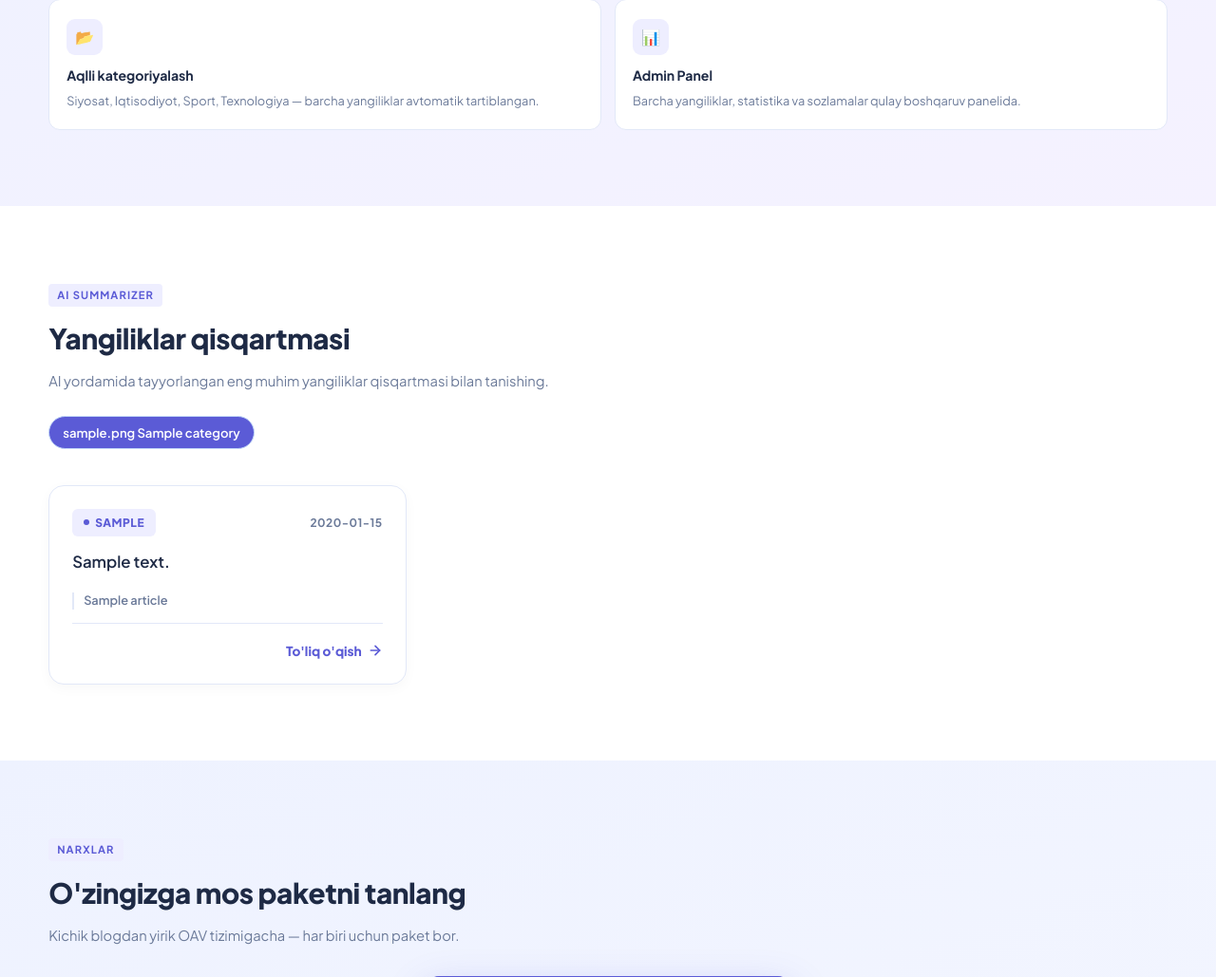
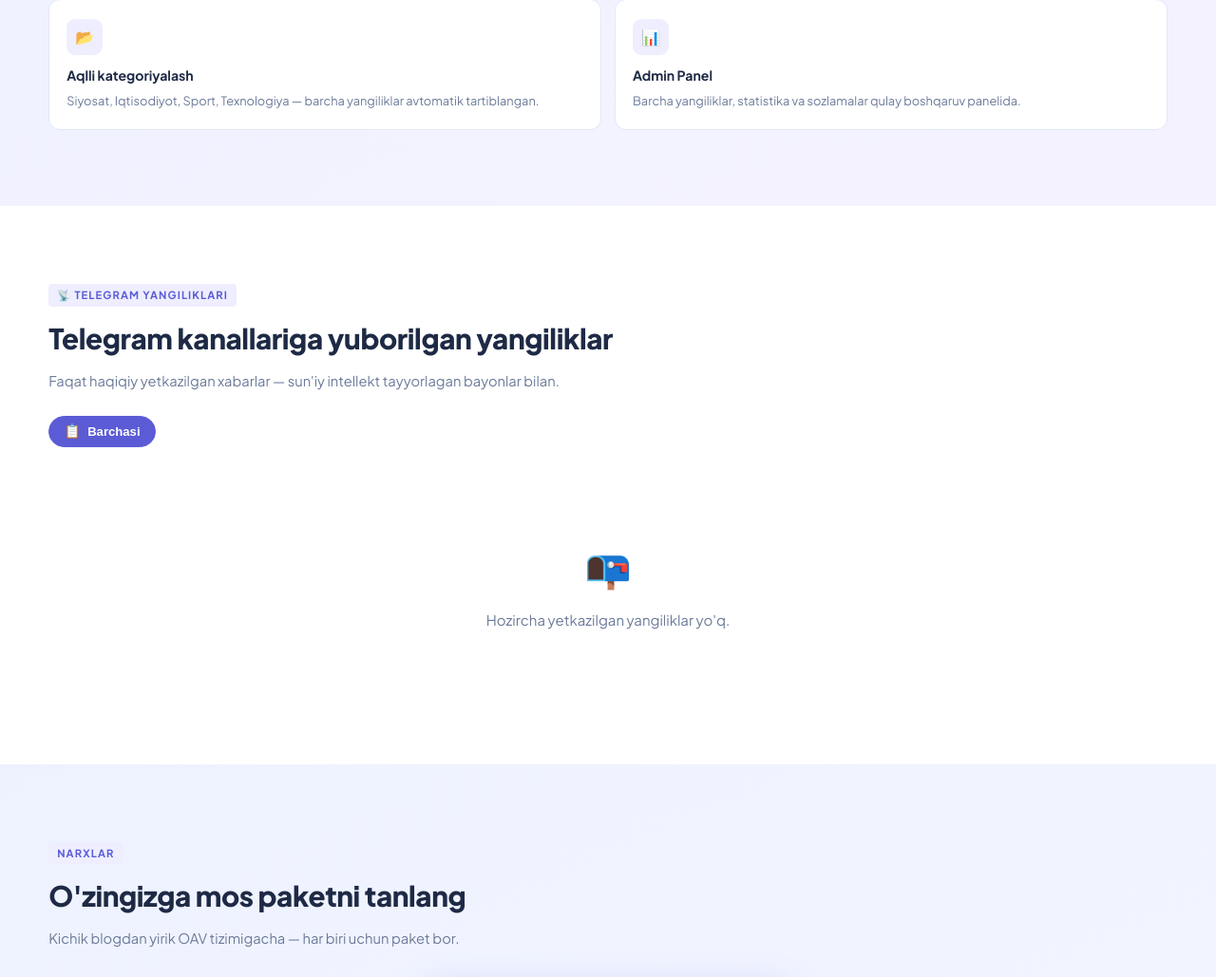
Before and after one commit to Abdulazizrav/Sado.uz, a Django app: page / in a window 1280 px wide. Shown: the part 1185-2214 px from the top of the page at 95% size. Run offline with Django 5.2, Linux system fonts and the light colour scheme; tables that the repository leaves empty hold one stand-in row (values such as "Sample post"); data that the repository does not hold is empty.

Commit message:
feat: replace news section with live Telegram delivery feed

```diff
--- a/config/urls.py
+++ b/config/urls.py
@@ -4,7 +4,7 @@ from django.views.generic import TemplateView
 from django.http import JsonResponse
 import json
 
-from news.models import Category, Article
+from news.models import Category, Article, TelegramChannel, TelegramDelivery
 
 PRICING_PLANS = [
     {
@@ -16,9 +16,9 @@ PRICING_PLANS = [
         'features': [
             '1 ta Telegram kanal',
             'Oyiga 150 ta xabar (~350 bayon)',
-            'O‘zbek tiliga tarjima',
+            'O\u2019zbek tiliga tarjima',
             'Oddiy sun\'iy intelekt',
-            'Keyword filter (kalit so‘zlar)',
+            'Keyword filter (kalit so\u2019zlar)',
             'Avtomatik Telegramga joylash',
             'Standart qo\'llab quvvatlash'
         ],
@@ -29,7 +29,7 @@ PRICING_PLANS = [
         'price': "1,000,000",
         'period': "so'm / oy",
         'popular': True,
-        'target_audience': 'O‘rta bizneslar, media sahifalar va SMM jamoalar uchun.',
+        'target_audience': 'O\u2019rta bizneslar, media sahifalar va SMM jamoalar uchun.',
         'features': [
             '3 ta Telegram kanal',
             'Oyiga 500 ta xabar (~1300 bayon)',
@@ -53,43 +53,76 @@ PRICING_PLANS = [
             'VIP moslashtirish',
             'Breaking news (tezkor yangiliklar)',
             'Tahliliy dashboard',
-            'White-label (o‘z brendingiz bilan)',
+            'White-label (o\u2019z brendingiz bilan)',
             'Premium ko\'maklashish'
         ],
         'best_for': 'Katta media va avtomatlashtirilgan tizimlar'
     },
 ]
 
-def fetch_news_api(request):
-    category_name = request.GET.get('category', '')
+
+def fetch_delivered_news(request):
+    """
+    Returns news articles that were successfully delivered to Telegram channels.
+    Only status='delivered' records are shown.
+    Supports optional ?channel_id=<id> filter and ?offset=<n> for pagination.
+    """
+    channel_id_filter = request.GET.get('channel_id', '')
+    offset = int(request.GET.get('offset', 0))
+    limit = 12
 
     try:
-        # Get the requested category
-        category = Category.objects.filter(name=category_name).first()
-        if not category:
-            return JsonResponse({'status': 'ok', 'news': []})
+        qs = TelegramDelivery.objects.filter(
+            status='delivered'
+        ).select_related(
+            'summary__article',
+            'telegram_channel'
+        ).order_by('-sent_date', '-id')
 
-        # Fetch the articles dynamically (extremely fast)
-        # Only return articles that have an AI summary and are manually categorized
-        articles = Article.objects.filter(category=category, summary_rel__isnull=False).select_related('summary_rel').order_by('-published_date')[:12]
+        if channel_id_filter:
+            qs = qs.filter(telegram_channel__channel_id=channel_id_filter)
+
+        deliveries = qs[offset: offset + limit]
 
         news_data = []
-        for a in articles:
-            summary = ''
-            if hasattr(a, 'summary_rel') and a.summary_rel:
-                summary = a.summary_rel.summary_text
+        for delivery in deliveries:
+            summary = delivery.summary
+            article = summary.article if summary else None
+            channel = delivery.telegram_channel
 
             news_data.append({
-                'id': a.id,
-                'title': a.title,
-                'url': a.url,
-                'source': a.source,
-                'published_date': a.published_date,
-                'summary_text': summary
+                'id': delivery.id,
+                'summary_text': summary.summary_text if summary else '',
+                'title': article.title if article else '',
+                'url': article.url if article else '#',
+                'source': article.source if article else '',
+                'published_date': str(delivery.sent_date) if delivery.sent_date else '',
+                'channel_name': channel.name if channel else '',
+                'channel_id': str(channel.channel_id) if channel else '',
             })
 
-        return JsonResponse({'status': 'ok', 'news': news_data})
+        total = qs.count()
+        return JsonResponse({
+            'status': 'ok',
+            'news': news_data,
+            'has_more': (offset + limit) < total,
+            'total': total,
+        })
 
+    except Exception as e:
+        return JsonResponse({'status': 'error', 'message': str(e)}, status=500)
+
+
+def fetch_channels(request):
+    """Returns the list of Telegram channels that have delivered news."""
+    try:
+        channel_ids = TelegramDelivery.objects.filter(
+            status='delivered'
+        ).values_list('telegram_channel_id', flat=True).distinct()
+
+        channels = TelegramChannel.objects.filter(id__in=channel_ids).values('id', 'name', 'channel_id')
+
+        return JsonResponse({'status': 'ok', 'channels': list(channels)})
     except Exception as e:
         return JsonResponse({'status': 'error', 'message': str(e)}, status=500)
 
@@ -97,24 +130,12 @@ def fetch_news_api(request):
 def home_view(request):
     from django.shortcuts import render
 
-    categories = Category.objects.all()
-    template_categories = []
-    for c in categories:
-        template_categories.append({
-            'icon': c.icon,
-            'label': c.name,
-            'value': c.name
-        })
-
     return render(request, 'index.html', {
         'plans': PRICING_PLANS,
-        'categories': template_categories,
     })
 
 
 def contact_submit(request):
-    from django.views.decorators.http import require_POST
-
     if request.method != 'POST':
         from django.http import HttpResponseNotAllowed
         return HttpResponseNotAllowed(['POST'])
@@ -132,5 +153,6 @@ urlpatterns = [
     path('oferta/', TemplateView.as_view(template_name='oferta.html'), name='oferta'),
     path('privacy/', TemplateView.as_view(template_name='privacy.html'), name='privacy'),
     path('contact/', contact_submit, name='contact_submit'),
-    path('api/news/', fetch_news_api, name='fetch_news_api'),
+    path('api/news/', fetch_delivered_news, name='fetch_delivered_news'),
+    path('api/channels/', fetch_channels, name='fetch_channels'),
 ]
--- a/templates/index.html
+++ b/templates/index.html
@@ -201,17 +201,8 @@
     .feature-card h4 { font-size: 0.88rem; font-weight: 700; color: var(--slate); margin-bottom: 5px; }
     .feature-card p  { color: var(--muted); font-size: 0.8rem; line-height: 1.6; }
 
-    /* NEWS TYPES */
-    #news-types { background: var(--white); }
 
-    .news-tags { display: flex; gap: 9px; flex-wrap: wrap; margin-top: 26px; }
-    .news-tag {
-      background: var(--sky-pale); border: 1px solid var(--sky-border);
-      color: var(--indigo); font-weight: 600; padding: 6px 14px;
-      border-radius: 50px; font-size: 0.82rem;
-      transition: background 0.2s, color 0.2s, transform 0.15s; cursor: pointer;
-    }
-    .news-tag:hover, .news-tag.active { background: var(--indigo); color: #fff; transform: translateY(-2px); }
+
 
     .news-grid {
       display: grid; grid-template-columns: repeat(auto-fill, minmax(320px, 1fr));
@@ -230,57 +221,114 @@
       border-color: rgba(91,91,214,0.3);
       box-shadow: 0 16px 36px rgba(91,91,214,0.12);
     }
-    .news-meta {
-      display: flex; justify-content: space-between; align-items: center;
+
+
+    /* LIVE NEWS SECTION */
+    #live-news { background: var(--white); }
+
+    .channel-filter-bar {
+      display: flex; gap: 9px; flex-wrap: wrap; margin-top: 26px;
+    }
+    .ch-btn {
+      display: inline-flex; align-items: center; gap: 7px;
+      background: var(--sky-pale); border: 1px solid var(--sky-border);
+      color: var(--indigo); font-weight: 600; padding: 7px 15px;
+      border-radius: 50px; font-size: 0.82rem;
+      cursor: pointer; transition: all 0.2s;
+    }
+    .ch-btn:hover, .ch-btn.active {
+      background: var(--indigo); color: #fff;
+      border-color: var(--indigo); transform: translateY(-2px);
+    }
+    .ch-btn .ch-icon { font-size: 0.9rem; }
+
+    .news-grid {
+      display: grid;
+      grid-template-columns: repeat(auto-fill, minmax(320px, 1fr));
+      gap: 22px; margin-top: 32px;
+    }
+    .news-card {
+      background: #fff; border: 1px solid var(--border);
+      border-radius: 16px; padding: 22px;
+      display: flex; flex-direction: column; gap: 12px;
+      position: relative; overflow: hidden;
+      transition: all 0.3s cubic-bezier(0.25, 0.8, 0.25, 1);
+      box-shadow: 0 4px 14px rgba(0,0,0,0.03);
+      text-decoration: none;
+    }
+    .news-card:hover {
+      transform: translateY(-5px);
+      border-color: rgba(91,91,214,0.3);
+      box-shadow: 0 16px 36px rgba(91,91,214,0.12);
+    }
+    .news-card-top {
+      display: flex; justify-content: space-between;
+      align-items: flex-start; gap: 10px;
+    }
+    .channel-badge {
+      display: inline-flex; align-items: center; gap: 5px;
+      background: var(--indigo-pale); color: var(--indigo);
+      font-size: 0.72rem; font-weight: 800; padding: 4px 10px;
+      border-radius: 50px; white-space: nowrap; flex-shrink: 0;
+    }
+    .channel-badge::before { content: "📢"; }
+    .news-date {
+      font-size: 0.72rem; color: var(--muted); font-weight: 600;
+      white-space: nowrap;
+    }
+    .news-summary {
+      font-size: 0.97rem; font-weight: 600; color: var(--slate);
+      line-height: 1.6;
+      display: -webkit-box; -webkit-line-clamp: 5;
+      -webkit-box-orient: vertical; overflow: hidden;
+      flex: 1;
+    }
+    .news-card:hover .news-summary { color: var(--indigo); }
+    .news-original-title {
+      font-size: 0.78rem; color: var(--muted); line-height: 1.4;
+      display: -webkit-box; -webkit-line-clamp: 2;
+      -webkit-box-orient: vertical; overflow: hidden;
+      border-left: 2px solid var(--border); padding-left: 9px;
+      margin-top: 2px;
+    }
+    .news-card-footer {
+      margin-top: auto; padding-top: 14px;
+      border-top: 1px solid var(--border);
+      display: flex; align-items: center;
+      justify-content: space-between;
+    }
+    .news-source-label {
       font-size: 0.75rem; color: var(--muted); font-weight: 700;
-      text-transform: uppercase; letter-spacing: 0.5px;
+      text-transform: uppercase; letter-spacing: 0.04em;
     }
-    .news-source {
-      color: var(--indigo); background: var(--indigo-pale);
-      padding: 5px 12px; border-radius: 6px; font-weight: 800;
-      display: inline-flex; align-items: center; gap: 6px;
+    .news-read-link {
+      font-size: 0.82rem; font-weight: 800; color: var(--indigo);
+      display: flex; align-items: center; gap: 5px;
     }
-    .news-source::before {
-      content: ""; display: block; width: 6px; height: 6px; border-radius: 50%; background: var(--indigo);
+    .news-read-link svg { width: 14px; height: 14px; transition: transform 0.2s; }
+    .news-card:hover .news-read-link svg { transform: translateX(4px); }
+
+    .news-loading-state {
+      grid-column: 1 / -1; text-align: center;
+      padding: 60px 20px; color: var(--muted);
     }
-    .summary-highlight {
-      font-size: 1.05rem; font-weight: 600; color: var(--slate); line-height: 1.6;
-      display: -webkit-box; -webkit-line-clamp: 4; -webkit-box-orient: vertical; overflow: hidden;
-      margin-bottom: 4px;
+    .news-loading-spinner {
+      width: 36px; height: 36px; border: 3px solid var(--border);
+      border-top-color: var(--indigo); border-radius: 50%;
+      animation: spin 0.8s linear infinite; margin: 0 auto 14px;
     }
-    .article-title-small {
-      font-size: 0.8rem; font-weight: 600; color: var(--muted); line-height: 1.4;
-      display: -webkit-box; -webkit-line-clamp: 2; -webkit-box-orient: vertical; overflow: hidden;
-      border-left: 2px solid var(--border); padding-left: 10px; margin-top: auto;
+    @keyframes spin { to { transform: rotate(360deg); } }
+
+    .load-more-wrap { text-align: center; margin-top: 36px; }
+    .load-more-btn {
+      display: inline-flex; align-items: center; gap: 8px;
+      background: var(--white); border: 1.5px solid var(--indigo);
+      color: var(--indigo); padding: 10px 28px; border-radius: 8px;
+      font-weight: 700; font-size: 0.88rem; cursor: pointer;
+      transition: all 0.2s; font-family: 'Plus Jakarta Sans', sans-serif;
     }
-    .news-card:hover .summary-highlight { color: var(--indigo); }
-
-    .news-card-footer {
-      margin-top: auto; padding-top: 18px; border-top: 1px solid var(--border);
-      display: flex; align-items: center; justify-content: flex-end;
-      color: var(--indigo); font-weight: 800; font-size: 0.85rem; gap: 6px;
-      transition: color 0.2s;
-    }
-    .news-card-footer svg { width: 16px; height: 16px; transition: transform 0.2s; }
-    .news-card:hover .news-card-footer svg { transform: translateX(5px); }
-    .news-loading { text-align: center; padding: 40px; color: var(--muted); font-weight: 600; font-size: 0.9rem; }
-
-    .news-ticker {
-      margin-top: 28px; background: var(--bg);
-      border: 1px solid var(--border); border-radius: 12px;
-      padding: 14px 20px; overflow: hidden;
-    }
-    .ticker-label {
-      font-size: 0.68rem; font-weight: 700; letter-spacing: 0.1em;
-      text-transform: uppercase; color: var(--indigo);
-      margin-bottom: 9px; display: flex; align-items: center; gap: 6px;
-    }
-    .ticker-dot { width: 6px; height: 6px; border-radius: 50%; background: #EF4444; animation: pulse 1.5s infinite; }
-    .ticker-wrap { overflow: hidden; }
-    .ticker-track { display: flex; gap: 48px; animation: ticker 25s linear infinite; white-space: nowrap; }
-    .ticker-item { color: var(--slate-mid); font-size: 0.85rem; display: flex; align-items: center; gap: 7px; }
-    .ticker-item::before { content: "📰"; }
-    @keyframes ticker { from{transform:translateX(0)} to{transform:translateX(-50%)} }
+    .load-more-btn:hover { background: var(--indigo); color: #fff; }
+    .load-more-btn:disabled { opacity: 0.5; cursor: not-allowed; }
 
     /* PRICING */
     #pricing { background: linear-gradient(155deg, #EEF2FF 0%, #F5F7FF 100%); }
@@ -484,7 +532,7 @@
   <a href="/" class="logo">Sado<span>Uz</span></a>
   <ul class="nav-links">
     <li><a href="#features">Xususiyatlar</a></li>
-    <li><a href="#news-types">Yangiliklar</a></li>
+    <li><a href="#live-news">Yangiliklar</a></li>
     <li><a href="#pricing">Narxlar</a></li>
     <li><a href="#register">Bog'lanish</a></li>
   </ul>
@@ -543,23 +591,28 @@
   </div>
 </section>
 
-<!-- NEWS TYPES -->
-<section id="news-types">
-  <div class="section-tag">AI Summarizer</div>
-  <h2 class="section-title">Yangiliklar qisqartmasi</h2>
-  <p class="section-sub">AI yordamida tayyorlangan eng muhim yangiliklar qisqartmasi bilan tanishing.</p>
+<!-- LIVE NEWS -->
+<section id="live-news">
+  <div class="section-tag">📡 Telegram Yangiliklari</div>
+  <h2 class="section-title">Telegram kanallariga yuborilgan yangiliklar</h2>
+  <p class="section-sub">Faqat haqiqiy yetkazilgan xabarlar — sun'iy intellekt tayyorlagan bayonlar bilan.</p>
 
-  <div class="news-tags reveal" id="categoryTags">
-    {% for cat in categories %}
-    <div class="news-tag" data-category="{{ cat.value }}">{{ cat.icon }} {{ cat.label }}</div>
-    {% endfor %}
+  <div class="channel-filter-bar reveal" id="channelFilterBar">
+    <button class="ch-btn active" data-channel="" id="ch-all">
+      <span class="ch-icon">📋</span> Barchasi
+    </button>
+    <!-- Channels loaded dynamically -->
   </div>
 
-  <div id="news-container" class="reveal">
-    <div class="news-loading" style="display: none;">Qisqartmalar yuklanmoqda...</div>
-    <div class="news-grid" id="newsGrid">
-      <!-- Summaries will be rendered here dynamically -->
+  <div class="news-grid reveal" id="newsGrid">
+    <div class="news-loading-state" id="newsLoadingState">
+      <div class="news-loading-spinner"></div>
+      <div>Yangiliklar yuklanmoqda...</div>
     </div>
+  </div>
+
+  <div class="load-more-wrap" id="loadMoreWrap" style="display:none;">
+    <button class="load-more-btn" id="loadMoreBtn">Ko'proq yuklash ↓</button>
   </div>
 </section>
 
@@ -734,11 +787,10 @@
     e.preventDefault();
     submitBtn.disabled = true;
     submitBtn.textContent = 'Yuborilmoqda...';
-
     setTimeout(function () {
       showModal(); form.reset();
       submitBtn.disabled = false;
-      submitBtn.textContent = 'Ariza yuborish →';
+      submitBtn.textContent = 'Ariza yuborish';
     }, 600);
   });
 
@@ -747,68 +799,130 @@
     if (p) { const o = document.querySelector('#inp-plan option[value="' + p + '"]'); if (o) o.selected = true; }
   })();
 
+  // Live News Feed
+  const newsGrid     = document.getElementById('newsGrid');
+  const loadingState = document.getElementById('newsLoadingState');
+  const loadMoreWrap = document.getElementById('loadMoreWrap');
+  const loadMoreBtn  = document.getElementById('loadMoreBtn');
+  const channelBar   = document.getElementById('channelFilterBar');
 
+  let currentChannelId = '';
+  let currentOffset    = 0;
+  let isLoading        = false;
 
-  // News fetching logic (Summaries focus)
-  const tags = document.querySelectorAll('.news-tag');
-  const newsGrid = document.getElementById('newsGrid');
-  const newsLoading = document.querySelector('.news-loading');
+  function formatDate(dateStr) {
+    if (!dateStr) return '';
+    try {
+      const d = new Date(dateStr);
+      return d.toLocaleDateString('uz-UZ', { day: 'numeric', month: 'short', year: 'numeric' });
+    } catch(e) { return dateStr; }
+  }
 
-  function fetchNews(category) {
-    newsGrid.innerHTML = '';
-    newsLoading.style.display = 'block';
+  function buildCard(item) {
+    const card = document.createElement('a');
+    card.className = 'news-card';
+    card.href = item.url || '#';
+    if (item.url && item.url !== '#') card.target = '_blank';
+    card.rel = 'noopener noreferrer';
+    const summary = item.summary_text || 'Bayoni yuklanmoqda...';
+    const title   = item.title ? '<p class="news-original-title">' + item.title + '</p>' : '';
+    card.innerHTML =
+      '<div class="news-card-top">' +
+        '<span class="channel-badge">' + (item.channel_name || 'Kanal') + '</span>' +
+        '<span class="news-date">' + formatDate(item.published_date) + '</span>' +
+      '</div>' +
+      '<p class="news-summary">' + summary + '</p>' +
+      title +
+      '<div class="news-card-footer">' +
+        '<span class="news-source-label">' + (item.source || '') + '</span>' +
+        '<span class="news-read-link">O\'qish ' +
+          '<svg viewBox="0 0 24 24" fill="none" stroke="currentColor" stroke-width="2.5" stroke-linecap="round" stroke-linejoin="round">' +
+            '<path d="M5 12h14"/><path d="m12 5 7 7-7 7"/>' +
+          '</svg>' +
+        '</span>' +
+      '</div>';
+    return card;
+  }
 
-    fetch(`/api/news/?category=${encodeURIComponent(category)}`)
-      .then(res => res.json())
-      .then(data => {
-        newsLoading.style.display = 'none';
-        if (data.status === 'ok' && data.news.length > 0) {
-          data.news.forEach(item => {
-            const date = item.published_date ? new Date(item.published_date).toLocaleDateString('uz-UZ') : '';
-            const summary = item.summary_text || 'Qisqartma tayyorlanmoqda...';
-            const card = document.createElement('a');
-            card.href = item.url || '#';
-            card.target = '_blank';
-            card.className = 'news-card';
-            card.innerHTML = `
-              <div class="news-meta">
-                <span class="news-source">${item.source || 'Manba'}</span>
-                <span>${date}</span>
-              </div>
-              <p class="summary-highlight">${summary}</p>
-              <h4 class="article-title-small">${item.title}</h4>
-              <div class="news-card-footer">
-                To'liq o'qish
-                <svg viewBox="0 0 24 24" fill="none" stroke="currentColor" stroke-width="2.5" stroke-linecap="round" stroke-linejoin="round"><path d="M5 12h14"></path><path d="m12 5 7 7-7 7"></path></svg>
-              </div>
-            `;
-            newsGrid.appendChild(card);
-          });
-        } else {
-          newsGrid.innerHTML = '<div style="grid-column: 1/-1; text-align: center; color: var(--muted); padding: 40px;">Bu bo\'limda hozircha qisqartmalar yo\'q.</div>';
+  function fetchNews(channelId, offset, append) {
+    if (isLoading) return;
+    isLoading = true;
+    if (!append) {
+      newsGrid.innerHTML = '';
+      newsGrid.appendChild(loadingState);
+      loadingState.style.display = 'block';
+      loadMoreWrap.style.display = 'none';
+    } else {
+      loadMoreBtn.disabled = true;
+      loadMoreBtn.textContent = 'Yuklanmoqda...';
+    }
+    let url = '/api/news/?offset=' + offset;
+    if (channelId) url += '&channel_id=' + encodeURIComponent(channelId);
+    fetch(url)
+      .then(function(r) { return r.json(); })
+      .then(function(data) {
+        loadingState.style.display = 'none';
+        isLoading = false;
+        if (data.status === 'ok') {
+          if (data.news.length === 0 && !append) {
+            newsGrid.innerHTML = '<div class="news-loading-state" style="grid-column:1/-1"><div style="font-size:2.5rem;margin-bottom:12px">📭</div><div>Hozircha yetkazilgan yangiliklar yo\'q.</div></div>';
+          } else {
+            data.news.forEach(function(item) { newsGrid.appendChild(buildCard(item)); });
+          }
+          loadMoreWrap.style.display = data.has_more ? 'block' : 'none';
+          loadMoreBtn.disabled = false;
+          loadMoreBtn.textContent = "Ko'proq yuklash";
+        } else if (!append) {
+          newsGrid.innerHTML = '<div class="news-loading-state" style="grid-column:1/-1;color:#e55;">Xatolik: ' + data.message + '</div>';
         }
       })
-      .catch(err => {
-        newsLoading.style.display = 'none';
-        newsGrid.innerHTML = '<div style="grid-column: 1/-1; text-align: center; color: red; padding: 40px;">Xatolik yuz berdi. Iltimos keyinroq urinib ko\'ring.</div>';
+      .catch(function(err) {
+        isLoading = false;
+        loadingState.style.display = 'none';
+        if (!append) newsGrid.innerHTML = '<div class="news-loading-state" style="grid-column:1/-1;color:#e55;">Server bilan ulanishda xatolik.</div>';
         console.error(err);
       });
   }
 
-  tags.forEach(tag => {
-    tag.addEventListener('click', function() {
-      tags.forEach(t => t.classList.remove('active'));
-      this.classList.add('active');
-      fetchNews(this.getAttribute('data-category'));
-    });
+  function loadChannels() {
+    fetch('/api/channels/')
+      .then(function(r) { return r.json(); })
+      .then(function(data) {
+        if (data.status === 'ok' && data.channels.length > 0) {
+          data.channels.forEach(function(ch) {
+            const btn = document.createElement('button');
+            btn.className = 'ch-btn';
+            btn.dataset.channelId = ch.channel_id;
+            btn.innerHTML = '<span class="ch-icon">📢</span> ' + ch.name;
+            btn.addEventListener('click', function () {
+              document.querySelectorAll('.ch-btn').forEach(function(b) { b.classList.remove('active'); });
+              this.classList.add('active');
+              currentChannelId = this.dataset.channelId;
+              currentOffset = 0;
+              fetchNews(currentChannelId, 0, false);
+            });
+            channelBar.appendChild(btn);
+          });
+        }
+      })
+      .catch(function(err) { console.error('Channels error:', err); });
+  }
+
+  document.getElementById('ch-all').addEventListener('click', function () {
+    document.querySelectorAll('.ch-btn').forEach(function(b) { b.classList.remove('active'); });
+    this.classList.add('active');
+    currentChannelId = '';
+    currentOffset = 0;
+    fetchNews('', 0, false);
   });
 
-  if (tags.length > 0) {
-    tags[0].classList.add('active');
-    fetchNews(tags[0].getAttribute('data-category'));
-  }
+  loadMoreBtn.addEventListener('click', function () {
+    currentOffset += 12;
+    fetchNews(currentChannelId, currentOffset, true);
+  });
 
-
+  loadChannels();
+  fetchNews('', 0, false);
 </script>
 
 </body>
```
Also changed, not shown: news/models.py (+54 -4 lines).
